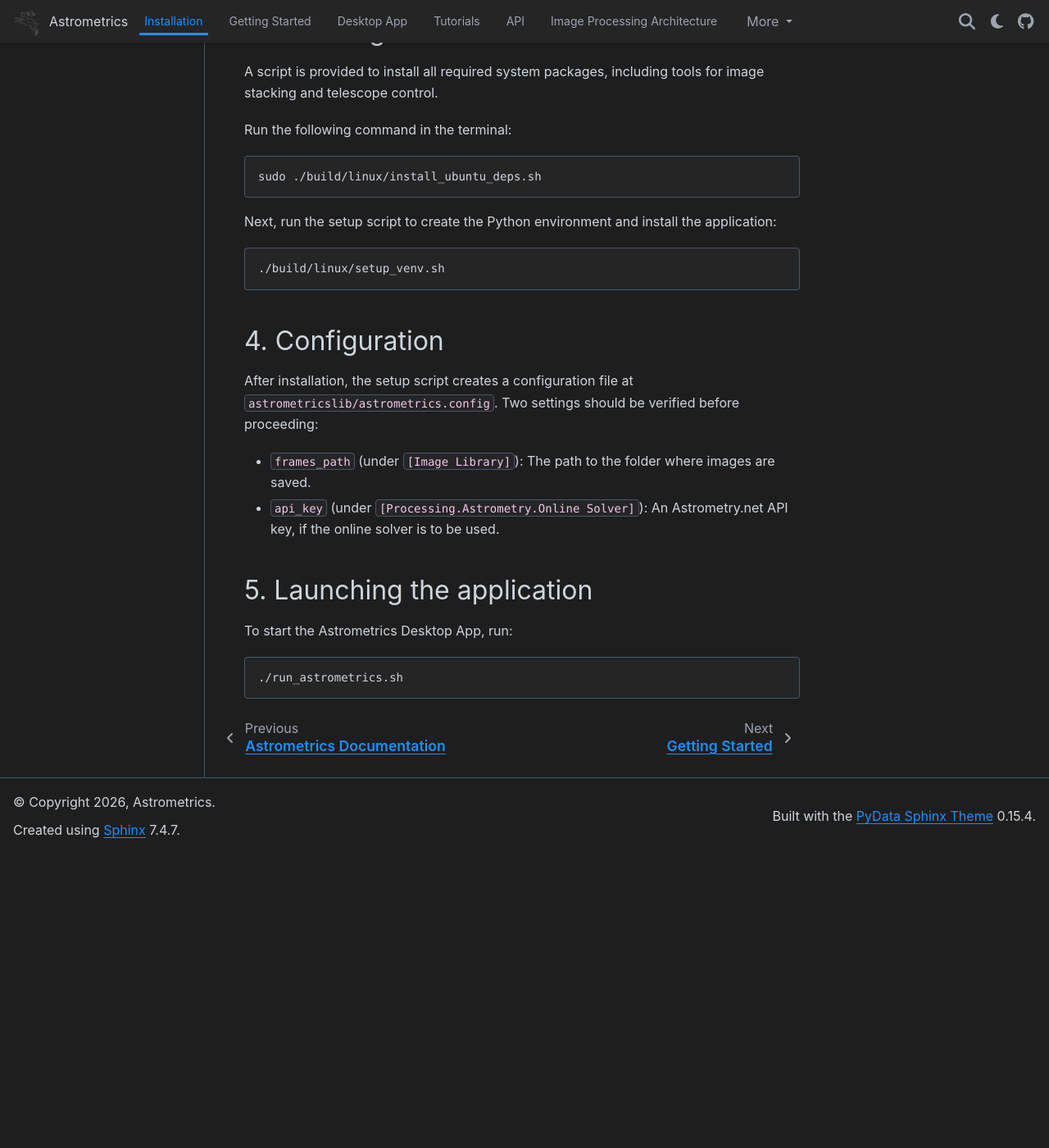
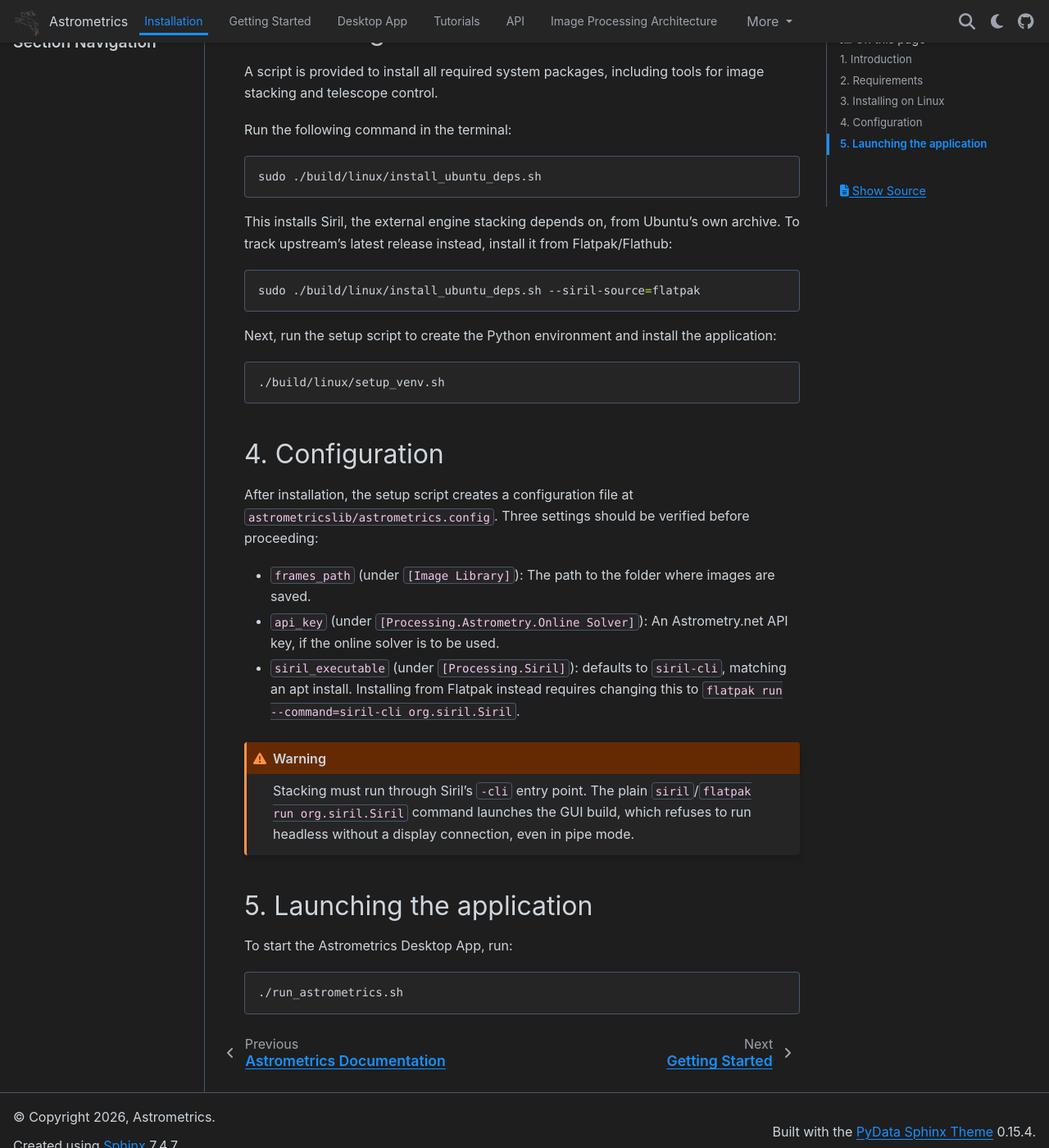
Before and after one commit to m1chae2/astrometrics, a Sphinx documentation site: the page built from documentation/Installation.md, in a window 1280 px wide and 1400 px high, scrolled down 658 px. Shown: the whole window at 82% size. Built offline with Sphinx 7.4.7 and the PyData theme 0.15.4, drawn with Linux system fonts in a browser that asks for light colours; pages that are not in the unit, such as notebooks, are missing from menus; before the commit the page ends 1700 px from its top, so only the background shows below that; some of the changed text lies outside the part shown.

Commit message:
Install Siril in install_ubuntu_deps.sh, with a Flatpak option
The installer never actually installed Siril despite the config
template assuming it (siril_executable = flatpak run org.siril.Siril),
so a fresh install had no working stacking engine at all. Defaults to
Ubuntu's apt package; --siril-source=flatpak instead installs flatpak,
adds the Flathub remote, and installs org.siril.Siril for users who
want upstream's latest release rather than whatever the archive has.

Also point the config template's siril_executable at siril-cli instead
of the GUI entry point: plain siril (and flatpak run org.siril.Siril)
needs a display even in headless pipe mode, which is what turned into
"command interrupted" failures diagnosed on the M 13 sample-data run.

````diff
--- a/documentation/Installation.md
+++ b/documentation/Installation.md
@@ -24,6 +24,13 @@ Run the following command in the terminal:
 sudo ./build/linux/install_ubuntu_deps.sh
 ```
 
+This installs Siril, the external engine stacking depends on, from Ubuntu's own archive.
+To track upstream's latest release instead, install it from Flatpak/Flathub:
+
+```bash
+sudo ./build/linux/install_ubuntu_deps.sh --siril-source=flatpak
+```
+
 Next, run the setup script to create the Python environment and install the application:
 
 ```bash
@@ -32,10 +39,15 @@ Next, run the setup script to create the Python environment and install the appl
 
 ## 4. Configuration
 
-After installation, the setup script creates a configuration file at `astrometricslib/astrometrics.config`. Two settings should be verified before proceeding:
+After installation, the setup script creates a configuration file at `astrometricslib/astrometrics.config`. Three settings should be verified before proceeding:
 
 - `frames_path` (under `[Image Library]`): The path to the folder where images are saved.
 - `api_key` (under `[Processing.Astrometry.Online Solver]`): An Astrometry.net API key, if the online solver is to be used.
+- `siril_executable` (under `[Processing.Siril]`): defaults to `siril-cli`, matching an apt install. Installing from Flatpak instead requires changing this to `flatpak run --command=siril-cli org.siril.Siril`.
+
+:::{warning}
+Stacking must run through Siril's `-cli` entry point. The plain `siril`/`flatpak run org.siril.Siril` command launches the GUI build, which refuses to run headless without a display connection, even in pipe mode.
+:::
 
 ## 5. Launching the application
 
````
Also changed, not shown: other parts of documentation/Installation.md (+1 -1 lines), 2 other files.
